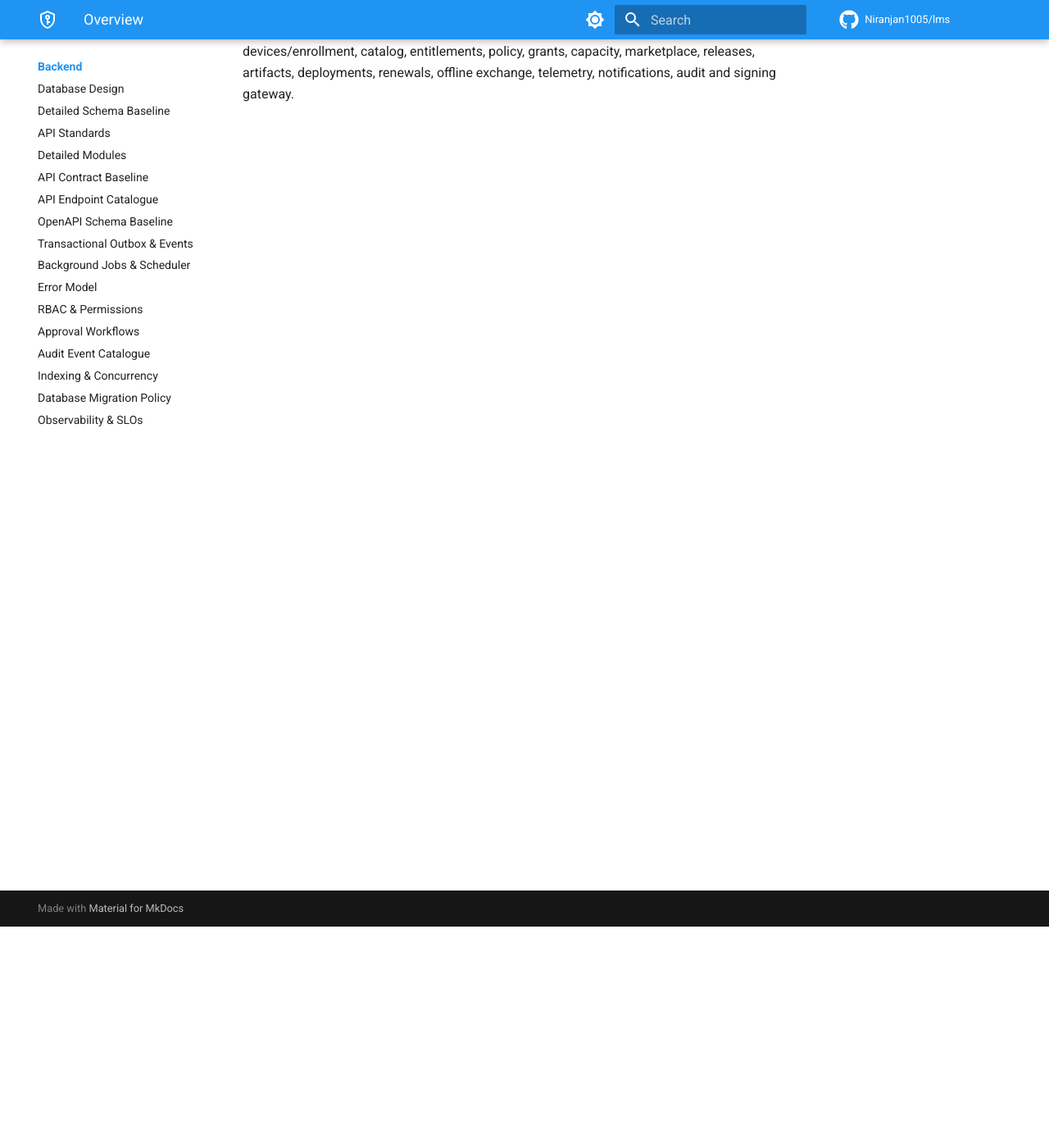
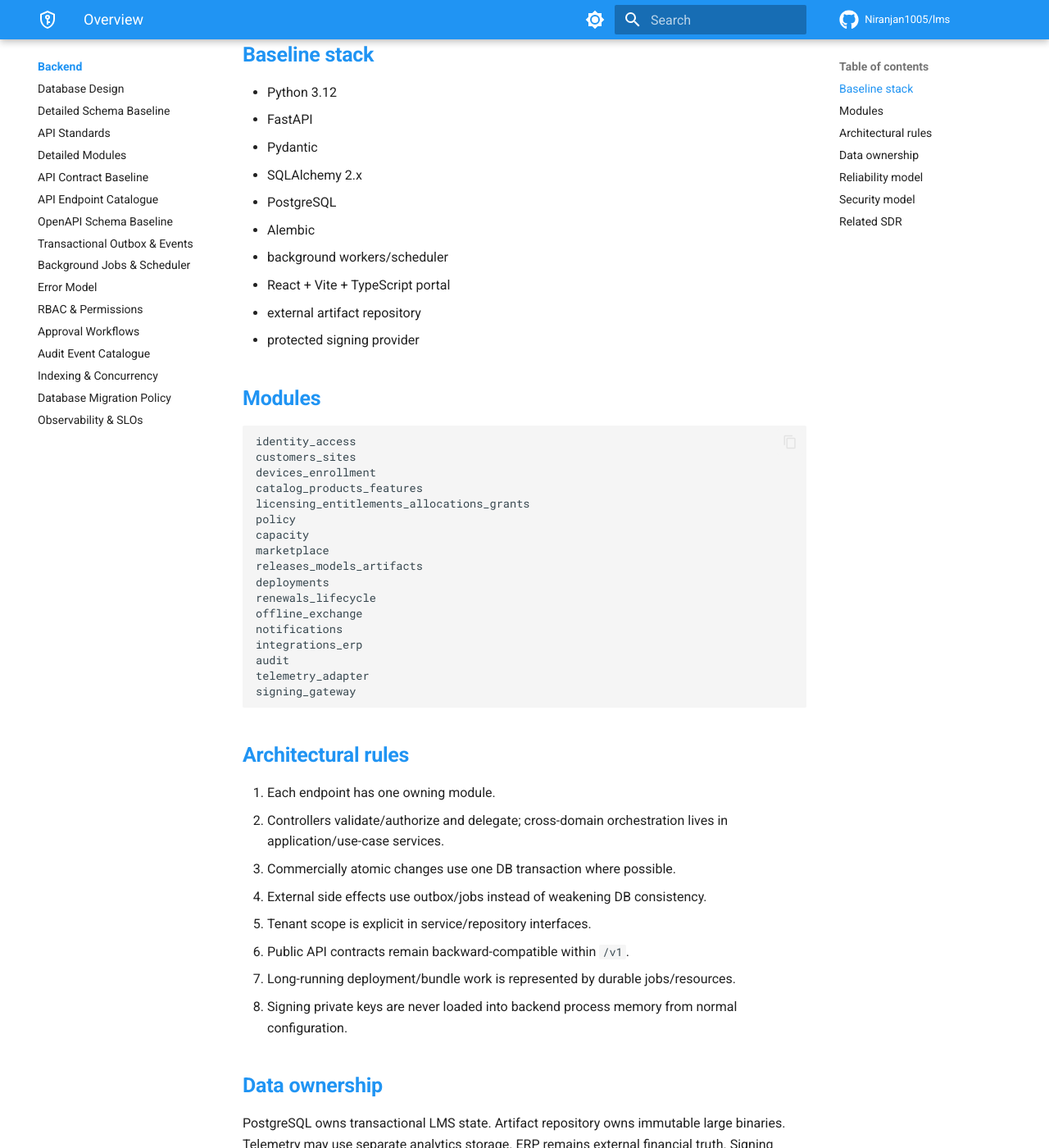
Before and after one commit to Niranjan1005/lms, an MkDocs documentation site: the page built from docs/backend/index.md, in a window 1280 px wide and 1400 px high, scrolled down 270 px. Shown: the whole window at 82% size. Built offline with MkDocs 1.6.1 and Material for MkDocs 9.7.7, drawn with Linux system fonts in a browser that asks for light colours; comment, search, counter and statistics services are not loaded; some of the changed text lies outside the part shown.

Commit message:
docs: deepen backend architecture overview

```diff
--- a/docs/backend/index.md
+++ b/docs/backend/index.md
@@ -1,5 +1,65 @@
-# Backend Engineering
+# Backend Engineering Architecture
 
-Baseline stack: Python 3.12, FastAPI, PostgreSQL, SQLAlchemy, Alembic, Pydantic, React/Vite/TypeScript.
+The backend is a Python/FastAPI modular monolith that owns central business truth and orchestrates signing, storage, notifications, integrations and edge workflows.
 
-Start as a modular monolith with explicit domains: identity/access, customers/sites, devices/enrollment, catalog, entitlements, policy, grants, capacity, marketplace, releases, artifacts, deployments, renewals, offline exchange, telemetry, notifications, audit and signing gateway.
+## Baseline stack
+
+- Python 3.12
+- FastAPI
+- Pydantic
+- SQLAlchemy 2.x
+- PostgreSQL
+- Alembic
+- background workers/scheduler
+- React + Vite + TypeScript portal
+- external artifact repository
+- protected signing provider
+
+## Modules
+
+~~~text
+identity_access
+customers_sites
+devices_enrollment
+catalog_products_features
+licensing_entitlements_allocations_grants
+policy
+capacity
+marketplace
+releases_models_artifacts
+deployments
+renewals_lifecycle
+offline_exchange
+notifications
+integrations_erp
+audit
+telemetry_adapter
+signing_gateway
+~~~
+
+## Architectural rules
+
+1. Each endpoint has one owning module.
+2. Controllers validate/authorize and delegate; cross-domain orchestration lives in application/use-case services.
+3. Commercially atomic changes use one DB transaction where possible.
+4. External side effects use outbox/jobs instead of weakening DB consistency.
+5. Tenant scope is explicit in service/repository interfaces.
+6. Public API contracts remain backward-compatible within `/v1`.
+7. Long-running deployment/bundle work is represented by durable jobs/resources.
+8. Signing private keys are never loaded into backend process memory from normal configuration.
+
+## Data ownership
+
+PostgreSQL owns transactional LMS state. Artifact repository owns immutable large binaries. Telemetry may use separate analytics storage. ERP remains external financial truth. Signing provider owns private cryptographic operations.
+
+## Reliability model
+
+External dependency failures are retried/idempotent. Dead-letter work is visible. Request IDs correlate API, audit, outbox/job and edge receipt flows.
+
+## Security model
+
+Human/device/service principals are distinct. Authorization is permission + tenant/object scope. Background jobs carry scope. All privileged mutations are audited.
+
+## Related SDR
+
+`SDR-BE-*`, `SDR-SEC-*`, `SDR-OPS-*`
```
